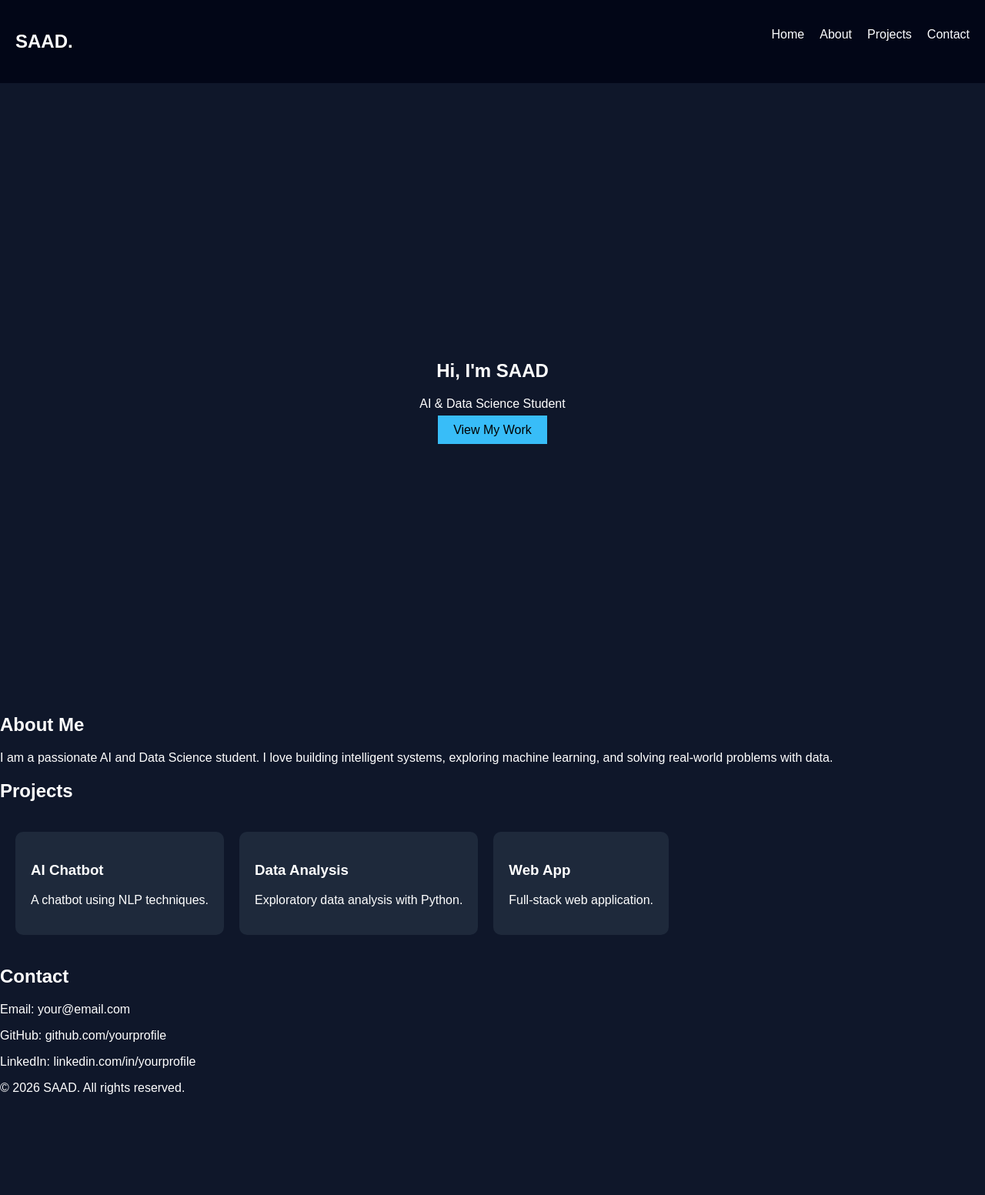
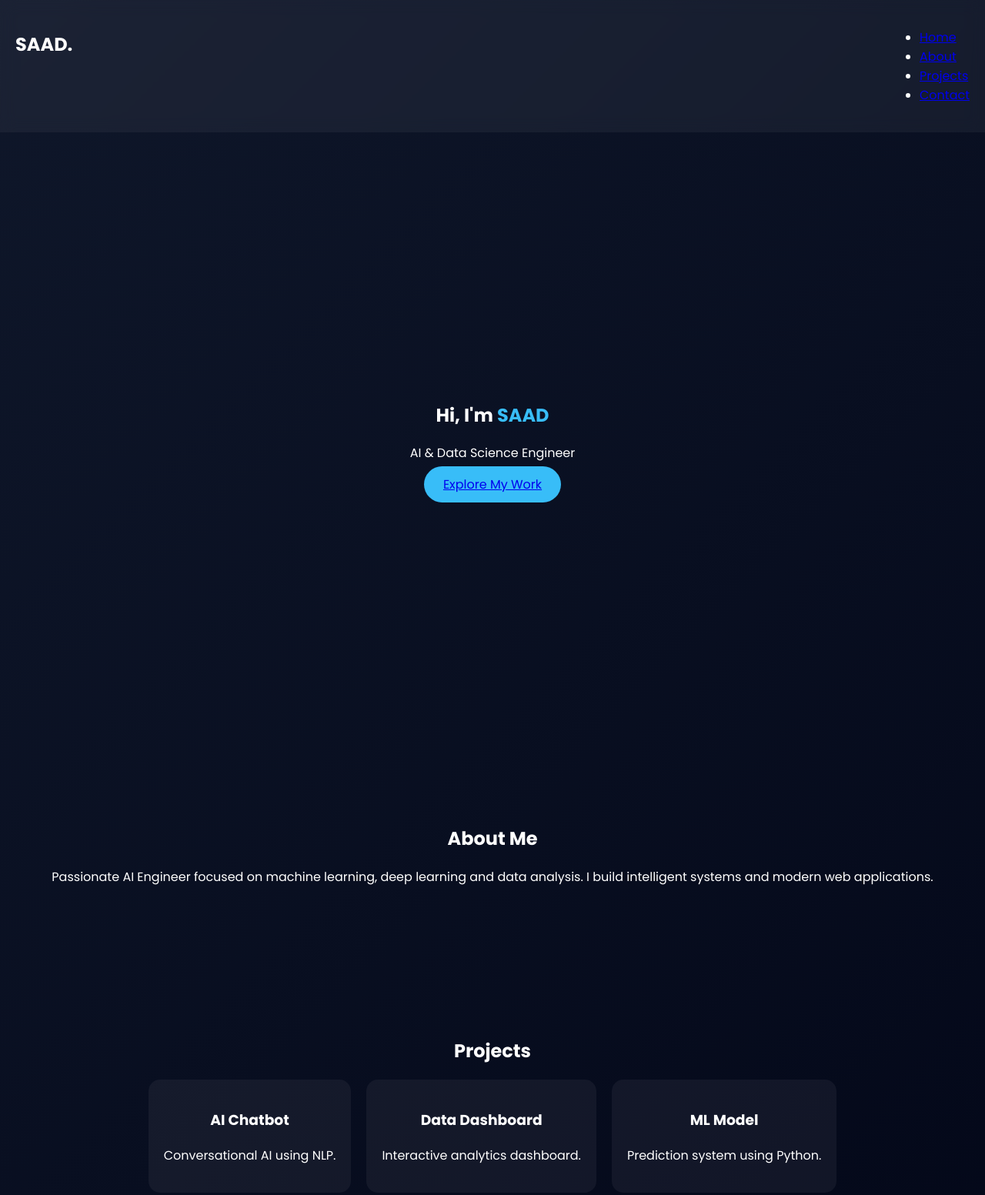
Before and after one commit to saadshr/-Portefolio-Saad-, a plain HTML site: page index.html in a window 1280 px wide. Shown: the top 1553 px of the page at 77% size. Before the commit the page ends 1439 px from the top, so only its background shows below. Drawn offline with Linux system fonts and the light colour scheme.

Commit message:
update 1

```diff
--- a/index.html
+++ b/index.html
@@ -3,12 +3,13 @@
 <head>
   <meta charset="UTF-8">
   <meta name="viewport" content="width=device-width, initial-scale=1.0">
-  <title>SAAD Portfolio</title>
+  <title>SAAD | AI Engineer</title>
   <link rel="stylesheet" href="style.css">
+  <link href="https://fonts.googleapis.com/css2?family=Poppins:wght@300;400;600;700&display=swap" rel="stylesheet">
 </head>
 <body>
 
-<header>
+<header class="glass">
   <nav>
     <h2 class="logo">SAAD<span>.</span></h2>
     <ul>
@@ -22,39 +23,39 @@
 
 <section id="home" class="hero">
   <div class="hero-content">
-    <h1>Hi, I'm SAAD</h1>
-    <p>AI & Data Science Student</p>
-    <a href="#projects" class="btn">View My Work</a>
+    <h1 class="fade">Hi, I'm <span>SAAD</span></h1>
+    <p class="fade">AI & Data Science Engineer</p>
+    <a href="#projects" class="btn">Explore My Work</a>
   </div>
 </section>
 
-<section id="about">
+<section id="about" class="section">
   <h2>About Me</h2>
   <p>
-    I am a passionate AI and Data Science student. I love building intelligent systems,
-    exploring machine learning, and solving real-world problems with data.
+    Passionate AI Engineer focused on machine learning, deep learning and data analysis.
+    I build intelligent systems and modern web applications.
   </p>
 </section>
 
-<section id="projects">
+<section id="projects" class="section">
   <h2>Projects</h2>
   <div class="projects-container">
     <div class="card">
       <h3>AI Chatbot</h3>
-      <p>A chatbot using NLP techniques.</p>
+      <p>Conversational AI using NLP.</p>
     </div>
     <div class="card">
-      <h3>Data Analysis</h3>
-      <p>Exploratory data analysis with Python.</p>
+      <h3>Data Dashboard</h3>
+      <p>Interactive analytics dashboard.</p>
     </div>
     <div class="card">
-      <h3>Web App</h3>
-      <p>Full-stack web application.</p>
+      <h3>ML Model</h3>
+      <p>Prediction system using Python.</p>
     </div>
   </div>
 </section>
 
-<section id="contact">
+<section id="contact" class="section">
   <h2>Contact</h2>
   <p>Email: your@email.com</p>
   <p>GitHub: github.com/yourprofile</p>
--- a/script.js
+++ b/script.js
@@ -1,2 +1,11 @@
 /* script.js */
-console.log("Portfolio Loaded");
+const faders = document.querySelectorAll('.fade');
+window.addEventListener('scroll', () => {
+  faders.forEach(el => {
+    const top = el.getBoundingClientRect().top;
+    if(top < window.innerHeight - 100) {
+      el.style.opacity = 1;
+      el.style.transform = "translateY(0)";
+    }
+  });
+});
--- a/style.css
+++ b/style.css
@@ -1,30 +1,20 @@
 /* style.css */
 body {
   margin: 0;
-  font-family: Arial, sans-serif;
-  background: #0f172a;
+  font-family: 'Poppins', sans-serif;
+  background: linear-gradient(135deg, #0f172a, #020617);
   color: white;
+}
+
+.glass {
+  backdrop-filter: blur(10px);
+  background: rgba(255,255,255,0.05);
 }
 
 nav {
   display: flex;
   justify-content: space-between;
   padding: 20px;
-  background: #020617;
-}
-
-nav ul {
-  display: flex;
-  list-style: none;
-}
-
-nav ul li {
-  margin-left: 20px;
-}
-
-nav a {
-  color: white;
-  text-decoration: none;
 }
 
 .hero {
@@ -35,21 +25,40 @@ nav a {
   text-align: center;
 }
 
+.hero h1 span {
+  color: #38bdf8;
+}
+
 .btn {
-  padding: 10px 20px;
+  padding: 12px 25px;
   background: #38bdf8;
-  color: black;
-  text-decoration: none;
+  border-radius: 30px;
+  transition: 0.3s;
+}
+
+.btn:hover {
+  background: #0ea5e9;
+  transform: scale(1.05);
+}
+
+.section {
+  padding: 80px 20px;
+  text-align: center;
 }
 
 .projects-container {
   display: flex;
   gap: 20px;
-  padding: 20px;
+  justify-content: center;
 }
 
 .card {
-  background: #1e293b;
+  background: rgba(255,255,255,0.05);
   padding: 20px;
-  border-radius: 10px;
+  border-radius: 15px;
+  transition: 0.3s;
 }
+
+.card:hover {
+  transform: translateY(-10px);
+}
```
